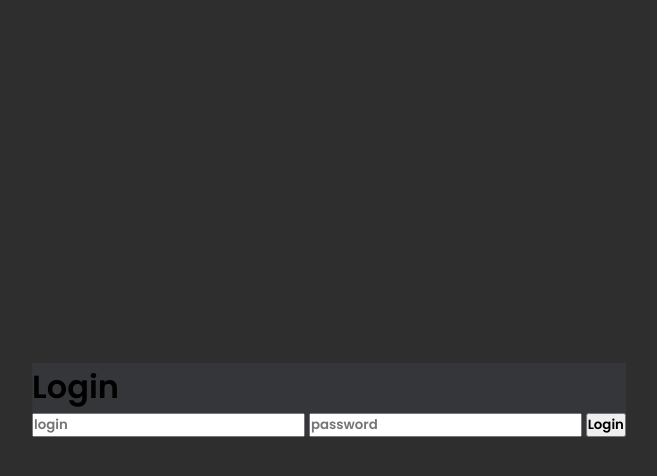
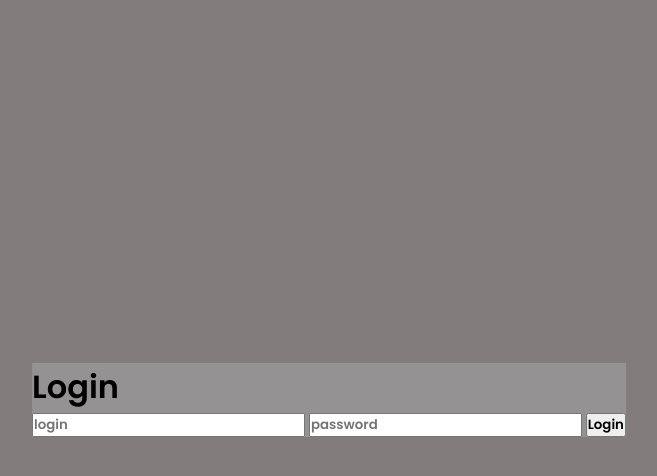
Before and after one commit to quentindelos/UXDesign-DRAC, a PHP site: page /login in a window 1280 px wide. Shown: the top 476 px of the page, without its empty margins (311-968 px from the left). Run offline with PHP 8.4, Linux system fonts and the light colour scheme.

Commit message:
changes colors login page

```diff
--- a/src/styles/auth.css
+++ b/src/styles/auth.css
@@ -9,7 +9,7 @@ body{
     display: flex;
     justify-content: center;
     align-items: center;
-    background: #2e2e2e;
+    background: #837c7c;
     transition: .5s;
 }
 .box{
@@ -17,7 +17,7 @@ body{
     left: 50%;
     top: 50%;
     transform: translate(-50%, -50%);
-    background-color: #3d3f4481;
+    background-color: #a7a8aa81;
 }
 /* ------------------ Responsive parts ------------------ */
 @media only screen and (max-width:600px){
```
